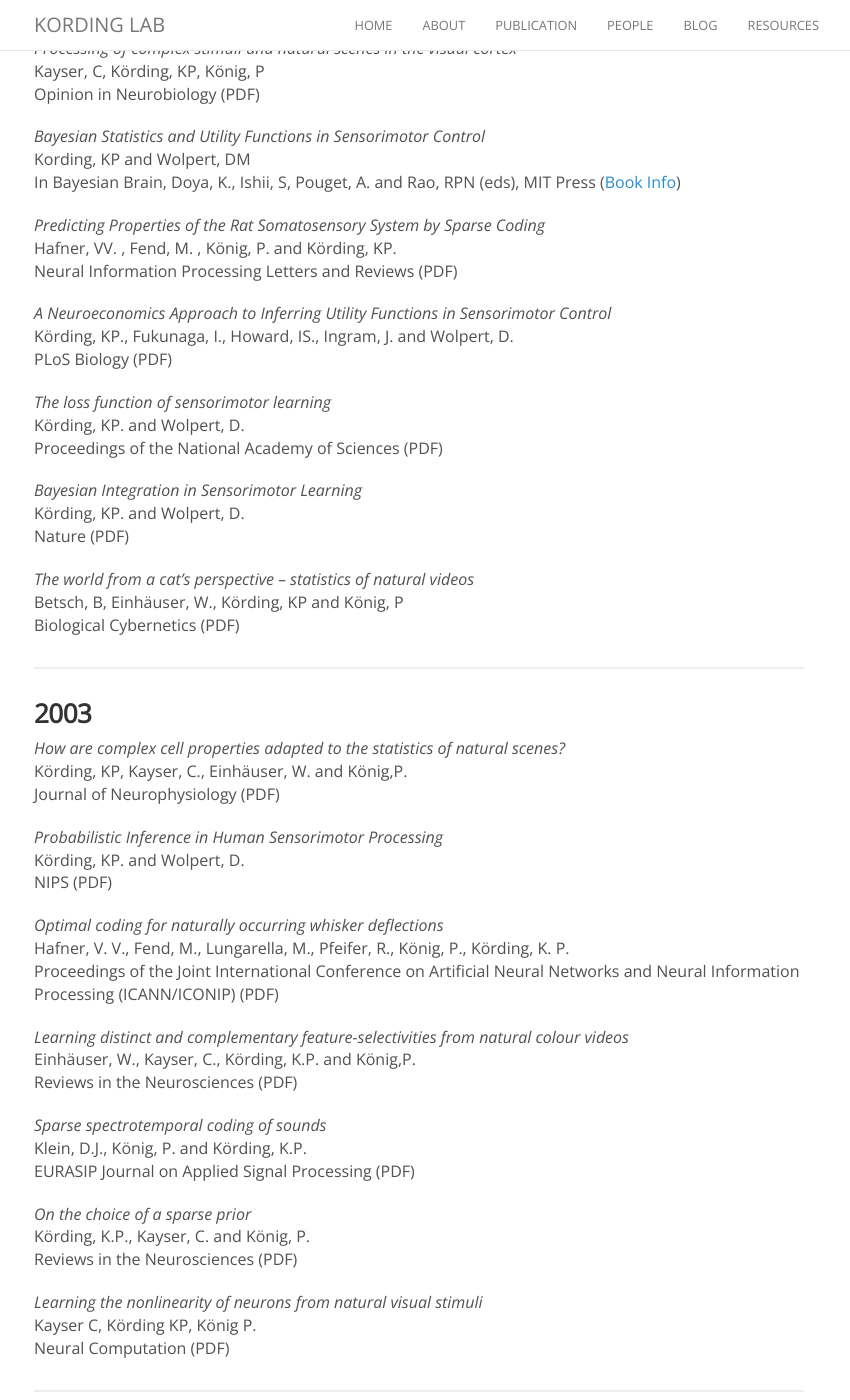
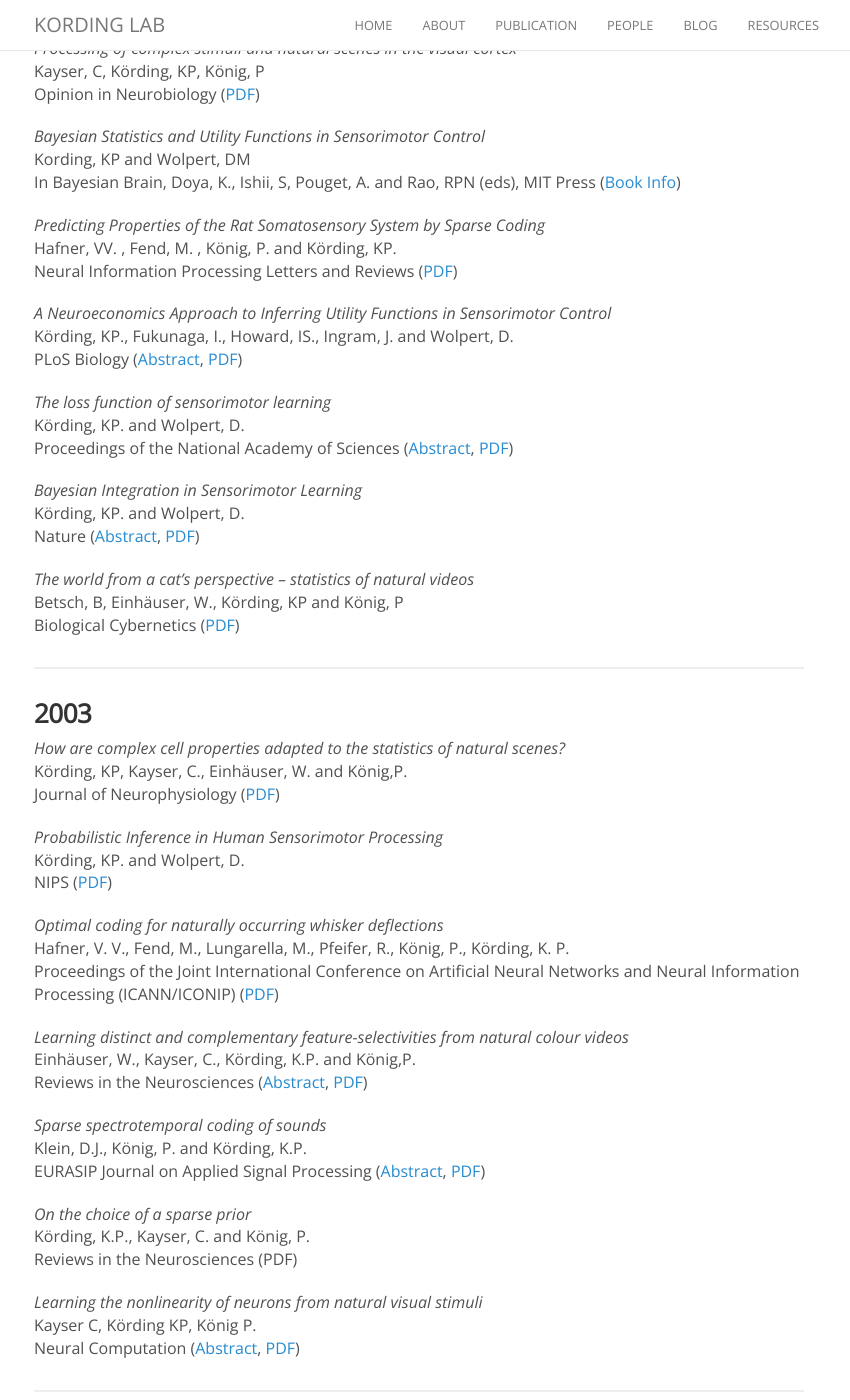
Before and after one commit to KordingLab/KordingLab.github.io, a Jekyll site: the page built from publications.md, in a window 1280 px wide and 1400 px high, scrolled down 10416 px. Shown: the whole window, without its empty margins (221-1071 px from the left). Built offline with Jekyll 4.4.1, drawn with Linux system fonts in a browser that asks for light colours; nearby versions of some CDN libraries; comment, search, counter and statistics services are not loaded; some of the changed text lies outside the part shown.

Commit message:
Complete publication links close #17

```diff
--- a/publications.md
+++ b/publications.md
@@ -396,22 +396,22 @@ Journal of Neurophysiology ([Abstract](http://jn.physiology.org/content/102/3/19
 
 _Structural inference affects depth perception in the context of potential occlusion_<br>
 Stevenson IH and Körding KP <br>
-Advances in Neural Information Processing Systems ([Abstract](http://nips.cc/Conferences/2009/Program/event.php?ID=1798), PDF)
+Advances in Neural Information Processing Systems ([Abstract](http://nips.cc/Conferences/2009/Program/event.php?ID=1798), [PDF](http://papers.nips.cc/paper/3663-structural-inference-affects-depth-perception-in-the-context-of-potential-occlusion.pdf))
 
 
 _Bayesian Statistics (with Particular Focus on the Motor System)_<br>
 Berniker, M, and Kording, KP <br>
-Encyclopedia of Neuroscience (PDF)
+Encyclopedia of Neuroscience ([PDF](http://link.springer.com/referenceworkentry/10.1007%2F978-3-540-29678-2_578))
 
 
 _Bayesian inference of functional connectivity and network structure from spikes_<br>
 Stevenson IH, Rebesco JM, Hatsopoulos NG, Haga Z, Miller LE, and Körding KP <br>
-IEEE TNSRE (Special Issue on Brain Connectivity) ([Abstract](http://ieeexplore.ieee.org/xpls/abs_all.jsp?isnumber=5089923&arnumber=4703283&count=13&index=1&tag=1), PDF, Code)
+IEEE TNSRE (Special Issue on Brain Connectivity) ([Abstract](http://www.ncbi.nlm.nih.gov/pubmed/19273038), [PDF](http://klab.smpp.northwestern.edu/wiki/images/b/ba/Stevenson_Bayesian_inference_2008.pdf), Code)
 
 
 _Relevance of error: what drives motor adaptation?_<br>
 Wei K and Kording KP <br>
-Journal of Neurophysiology ([Abstract](http://jn.physiology.org/cgi/content/full/101/2/655), PDF)
+Journal of Neurophysiology ([Abstract](http://jn.physiology.org/content/101/2/655), [PDF](http://jn.physiology.org/content/101/2/655.full-text.pdf+html))
 
 <hr>
 
@@ -419,12 +419,12 @@ Journal of Neurophysiology ([Abstract](http://jn.physiology.org/cgi/content/full
 
 _Inferring functional connections between neurons_<br>
 Stevenson IH, Rebesco JM, Miller LE, and Körding KP <br>
-Current Opinion in Neurobiology ([Abstract](http://www.sciencedirect.com/science?_ob=ArticleURL&_udi=B6VS3-4V3RCH3-3&_user=1458830&_coverDate=12/08/2008&_rdoc=3&_fmt=high&_orig=browse&_srch=doc-info(%23toc%236251%239999%23999999999%2399999%23FLA%23display%23Articles)&_cdi=6251&_sort=d&_docanchor=&_ct=7&_acct=C000052790&_version=1&_urlVersion=0&_userid=1458830&md5=2da6ad84fd91482c9017145ebd2cc8b7), PDF)
+Current Opinion in Neurobiology ([Abstract](http://www.sciencedirect.com/science?_ob=ArticleURL&_udi=B6VS3-4V3RCH3-3&_user=1458830&_coverDate=12/08/2008&_rdoc=3&_fmt=high&_orig=browse&_srch=doc-info(%23toc%236251%239999%23999999999%2399999%23FLA%23display%23Articles)&_cdi=6251&_sort=d&_docanchor=&_ct=7&_acct=C000052790&_version=1&_urlVersion=0&_userid=1458830&md5=2da6ad84fd91482c9017145ebd2cc8b7), [PDF](http://prism.bham.ac.uk/~popep/jc/SteRebMil2008.pdf))
 
 
 _Exploration and exploitation during sequential search_<br>
 Dam G and Kording KP <br>
-Cognitive Science (PDF)
+Cognitive Science ([PDF](http://www.ncbi.nlm.nih.gov/pmc/articles/PMC3403695/))
 
 
 _A probabilistic model of meetings that combines words and discourse features_<br>
@@ -434,17 +434,17 @@ IEEE Transactions on Audio, Speech, and Language Processing ([Abstract](http://i
 
 _Estimating the sources of motor errors for adaptation and generalization_<br>
 Berniker M and Kording KP <br>
-Nature Neuroscience ([Abstract](http://www.nature.com/neuro/journal/v11/n12/abs/nn.2229.html), PDF)
+Nature Neuroscience ([Abstract](http://www.nature.com/neuro/journal/v11/n12/abs/nn.2229.html), [PDF](http://www.nature.com/neuro/journal/v11/n12/pdf/nn.2229.pdf))
 
 
 _The statistics of natural hand movements_<br>
 Ingram JN, Kording KP, Howard IS, Wolpert DM <br>
-Experimental Brain Research (PDF)
+Experimental Brain Research ([Abstract](http://www.ncbi.nlm.nih.gov/pmc/articles/PMC2636901/), [PDF](http://www.ncbi.nlm.nih.gov/pmc/articles/PMC2636901/pdf/ukmss-3484.pdf))
 
 
 _A probabilistic model of meetings that combines words and discourse features_<br>
 Dowman, M., Savova, V., Griffiths, T. L., Kording, K. P., Tenenbaum, J. B., Purver, M. <br>
-IEEE Transactions on Audio, Speech, and Language Processing (PDF)
+IEEE Transactions on Audio, Speech, and Language Processing ([PDF](http://klab.smpp.northwestern.edu/wiki/images/d/dc/Dowman_Prob_model_word_features_2008.pdf))
 
 <hr>
 
@@ -452,22 +452,22 @@ IEEE Transactions on Audio, Speech, and Language Processing (PDF)
 
 _Dynamics of orientation tuning in cat V1 neurons depend on location within layers and orientation map_<br>
 Schummers, J Cronin, B , Wimmer, K, Stimberg, M , Martin, R, Obermayer, K , Kording, K and Sur, M <br>
-Frontiers in Neuroscience (PDF)
+Frontiers in Neuroscience ([Abstract](http://www.ncbi.nlm.nih.gov/pmc/articles/PMC2570087/), [PDF](http://www.ncbi.nlm.nih.gov/pmc/articles/PMC2570087/pdf/fnins-01-145.pdf))
 
 
 _Causal Inference in Multisensory Perception_<br>
 Kording, KP, Beierholm, U., Ma, W., Quartz, S., Tenenbaum, J., Shams, L. <br>
-PLoS ONE (PDF)
+PLoS ONE ([Abstract](http://journals.plos.org/plosone/article?id=10.1371/journal.pone.0000943), [PDF](http://journals.plos.org/plosone/article?id=10.1371/journal.pone.0000943))
 
 
 _Decision theory: what should the nervous system do?_<br>
 Kording KP <br>
-Science (PDF)
+Science ([Abstract](http://science.sciencemag.org/content/318/5850/606.long), [PDF](http://science.sciencemag.org/content/318/5850/606.full.pdf))
 
 
 _The dynamics of memory as a consequence of optimal adaptation to a changing body_<br>
 Kording KP, Tenenbaum JB, and Shadmehr R <br>
-Nature Neuroscience (PDF)
+Nature Neuroscience ([Abstract](http://www.ncbi.nlm.nih.gov/pmc/articles/PMC2551734/), [PDF](http://www.ncbi.nlm.nih.gov/pmc/articles/PMC2551734/pdf/nihms-66886.pdf))
 
 
 <hr>
@@ -476,7 +476,7 @@ Nature Neuroscience (PDF)
 
 _Causal Inference in sensorimotor integration_<br>
 Kording, K. and Tenenbaum, J. B.  <br>
-Advances in Neural Information Processing Systems (PDF)
+Advances in Neural Information Processing Systems ([PDF](http://citeseerx.ist.psu.edu/viewdoc/download?doi=10.1.1.69.9300&rep=rep1&type=pdf))
 
 
 _Probabilistic mechanisms in sensorimotor control_<br>
@@ -491,12 +491,12 @@ Advances in Neural Information Processing Systems ([PDF](http://books.nips.cc/pa
 
 _Bayesian decision theory in sensorimotor control_<br>
 Kording and Wolpert, D. <br>
-Trends in Cognitive Sciences (PDF)
+Trends in Cognitive Sciences ([PDF](http://www.aliquote.org/cours/2006_cogmaster_B4/pdf/Kording2006.pdf))
 
 
 _Unsupervised topic modelling for multi-party spoken discourse_<br>
 Purver, M., Kording, K. P., Griffiths, T. L., & Tenenbaum, J. B. <br>
-Proceedings of Coling/ACL (PDF)
+Proceedings of Coling/ACL ([PDF](http://web.mit.edu/cocosci/Papers/purver-et-al06acl.pdf))
 
 <hr>
 
@@ -509,37 +509,37 @@ Journal of Neurophysiology ([PDF](http://learning.eng.cam.ac.uk/pub/Public/Wolpe
 
 _Processing of complex stimuli and natural scenes in the visual cortex_<br>
 Kayser, C, Körding, KP, König, P <br>
-Opinion in Neurobiology (PDF)
+Opinion in Neurobiology ([PDF](http://kyb.mpg.de/fileadmin/user_upload/files/publications/pdfs/pdf2966.pdf))
 
 
 _Bayesian Statistics and Utility Functions in Sensorimotor Control_<br>
 Kording, KP and Wolpert, DM <br>
-In Bayesian Brain, Doya, K., Ishii, S, Pouget, A. and Rao, RPN (eds), MIT Press ([Book Info](http://mitpress.mit.edu/catalog/item/default.asp?tid=11106&ttype=2))
+In Bayesian Brain, Doya, K., Ishii, S, Pouget, A. and Rao, RPN (eds), MIT Press ([Book Info](hhttp://mitpress.universitypressscholarship.com/view/10.7551/mitpress/9780262042383.001.0001/upso-9780262042383-chapter-13))
 
 
 _Predicting Properties of the Rat Somatosensory System by Sparse Coding_<br>
 Hafner, VV. , Fend, M. , König, P. and Körding, KP. <br>
-Neural Information Processing Letters and Reviews (PDF)
+Neural Information Processing Letters and Reviews ([PDF](https://adapt.informatik.hu-berlin.de/pub/papers/hafner-niplr04.pdf))
 
 
 _A Neuroeconomics Approach to Inferring Utility Functions in Sensorimotor Control_<br>
 Körding, KP., Fukunaga, I., Howard, IS., Ingram, J. and Wolpert, D. <br>
-PLoS Biology (PDF)
+PLoS Biology ([Abstract](http://journals.plos.org/plosbiology/article?id=10.1371/journal.pbio.0020330), [PDF](http://cbl.eng.cam.ac.uk/pub/Public/Wolpert/Publications/KorFuk04.pdf))
 
 
 _The loss function of sensorimotor learning_<br>
 Körding, KP. and Wolpert, D. <br>
-Proceedings of the National Academy of Sciences (PDF)
+Proceedings of the National Academy of Sciences ([Abstract](http://www.pnas.org/content/101/26/9839.full), [PDF](http://www.pnas.org/content/101/26/9839.full.pdf))
 
 
 _Bayesian Integration in Sensorimotor Learning_<br>
 Körding, KP. and Wolpert, D. <br>
-Nature (PDF)
+Nature ([Abstract](http://www.nature.com/nature/journal/v427/n6971/full/nature02169.html), [PDF](http://www.nature.com/nature/journal/v427/n6971/pdf/nature02169.pdf))
 
 
 _The world from a cat's perspective -- statistics of natural videos_<br>
 Betsch, B, Einhäuser, W., Körding, KP and König, P <br>
-Biological Cybernetics (PDF)
+Biological Cybernetics ([PDF](https://cogsci.uni-osnabrueck.de/~NBP/PDFs_Publications/Betsch.BC.04.pdf))
 
 <hr>
 
@@ -547,27 +547,27 @@ Biological Cybernetics (PDF)
 
 _How are complex cell properties adapted to the statistics of natural scenes?_<br>
 Körding, KP, Kayser, C., Einhäuser, W. and König,P. <br>
-Journal of Neurophysiology (PDF)
+Journal of Neurophysiology ([PDF](https://camtools.cam.ac.uk/access/content/group/d4fe6800-4ce2-4bad-8041-957510e5aaed/Public/3G3/KoeKayEin_JNP_04.pdf))
 
 
 _Probabilistic Inference in Human Sensorimotor Processing_<br>
 Körding, KP. and Wolpert, D. <br>
-NIPS (PDF)
+NIPS ([PDF](http://cbl.eng.cam.ac.uk/pub/Public/Wolpert/Publications/KorWol04_NIPS.pdf))
 
 
 _Optimal coding for naturally occurring whisker deflections_<br>
 Hafner, V. V., Fend, M., Lungarella, M., Pfeifer, R., König, P., Körding, K. P. <br>
-Proceedings of the Joint International Conference on Artificial Neural Networks and Neural Information Processing (ICANN/ICONIP) (PDF)
+Proceedings of the Joint International Conference on Artificial Neural Networks and Neural Information Processing (ICANN/ICONIP) ([PDF](http://klab.smpp.northwestern.edu/wiki/images/0/04/Hafner_Optimal_code_natural_whisker_deflect_2003.pdf))
 
 
 _Learning distinct and complementary feature-selectivities from natural colour videos_<br>
 Einhäuser, W., Kayser, C., Körding, K.P. and König,P. <br>
-Reviews in the Neurosciences (PDF)
+Reviews in the Neurosciences ([Abstract](http://www.ncbi.nlm.nih.gov/pubmed/12929917), [PDF](http://www.ini.uzh.ch/admin/extras/doc_get.php?id=42042))
 
 
 _Sparse spectrotemporal coding of sounds_<br>
 Klein, D.J., König, P. and Körding, K.P. <br>
-EURASIP Journal on Applied Signal Processing (PDF)
+EURASIP Journal on Applied Signal Processing ([Abstract](http://journals.plos.org/ploscompbiol/article?id=10.1371/journal.pcbi.1002594), [PDF](http://klab.smpp.northwestern.edu/wiki/images/0/05/Klein_Sparse_spectrotemporal_coding_sounds_2003.pdf))
 
 
 _On the choice of a sparse prior_<br>
@@ -577,7 +577,7 @@ Reviews in the Neurosciences (PDF)
 
 _Learning the nonlinearity of neurons from natural visual stimuli_<br>
 Kayser C, Körding KP, König P. <br>
-Neural Computation (PDF)
+Neural Computation ([Abstract](http://www.ncbi.nlm.nih.gov/pubmed/12929918), [PDF](http://www.ini.uzh.ch/admin/extras/doc_get.php?id=42068))
 
 <hr>
 
@@ -585,17 +585,17 @@ Neural Computation (PDF)
 
 _Learning Multiple Feature Representations from Natural Image Sequences_<br>
 Einhäuser,W. Kayser,C. Körding K.P. and König,P. <br>
-Artificial Neural Networks:ICANN 2002, Springer Verlag Berlin Heidelberg New York. (PDF)
+Artificial Neural Networks:ICANN 2002, Springer Verlag Berlin Heidelberg New York. ([Abstract](http://www.scholars.northwestern.edu/pubDetail.asp?t=&id=84902153608&), [PDF](https://www.google.com/url?sa=t&rct=j&q=&esrc=s&source=web&cd=2&cad=rja&uact=8&ved=0ahUKEwjUnYnW36_LAhUHuYMKHQJ8DxEQFgglMAE&url=http%3A%2F%2Fwww.ini.uzh.ch%2Fadmin%2Fextras%2Fdoc_get.php%3Fid%3D41968&usg=AFQjCNHZgjtXgTrJWJ8H3CXTJsrCTW_AWw&sig2=xuhz0y3SMI5LpcHxN0yRxg&bvm=bv.116274245,d.amc))
 
 
 _Learning the invariance properties of complex cells from their responses to natural stimuli_<br>
 Einhäuser, W., Kayser, C. , König, P. and Körding, K.P. <br>
-Eur J Neurosci (PDF)
+Eur J Neurosci ([PDF](http://onlinelibrary.wiley.com/store/10.1046/j.0953-816x.2001.01885.x/asset/j.0953-816x.2001.01885.x.pdf;jsessionid=CD61AD9D78406604D5E638D4A30D057A.f02t01?v=1&t=ilimsp9w&s=77e07c8ec465534c0859ec5e97a5c34a8760c59b))
 
 
 _Learning of sparse auditory receptive fields_<br>
 Konrad P. Körding, Peter König, and David J. Klein <br>
-IJCNN  (PDF)
+IJCNN ([Abstract](http://ieeexplore.ieee.org/xpls/abs_all.jsp?arnumber=1007648), [PDF](http://ieeexplore.ieee.org/stamp/stamp.jsp?arnumber=1007648))
 
 <hr>
 
@@ -603,22 +603,22 @@ IJCNN  (PDF)
 
 _Non contact eye-tracking on cats_<br>
 Körding, K.P., Kayser C., Betsch, B. and König, P. <br>
-J Neurosci Methods (PDF)
+J Neurosci Methods ([Abstract](http://www.ncbi.nlm.nih.gov/pubmed/11564530), [PDF](http://klab.smpp.northwestern.edu/wiki/images/a/a7/Kording_2001_Non_contact_eye_track_cats.pdf))
 
 
 _Neurons with two sites of synaptic integration learn invariant representations_<br>
 Körding, K.P. and König,P. <br>
-Neural Computation (PDF)
+Neural Computation ([Abstract](http://www.ncbi.nlm.nih.gov/pubmed/11705412), [PDF](http://www.ini.uzh.ch/admin/extras/doc_get.php?id=41902))
 
 
 _Extracting slow subspaces from natural videos leads to complex cells_<br>
 Kayser, C., Einhäuser, W., Dümmer, O., König, P. and Körding, K.P. <br>
-International conference on artificial neural networks (PDF)
+International conference on artificial neural networks ([PDF](http://whatisthenet.com/pubs/Kayseretal2001.pdf))
 
 
 _Supervised and unsupervised learning with two sites of synaptic integration_<br>
 Körding, K.P. and König ,P. <br>
-Journal of Computational Neuroscience (PDF)
+Journal of Computational Neuroscience ([Abstract](http://www.ncbi.nlm.nih.gov/pubmed/11796938), [PDF](http://sulu.smpp.northwestern.edu/downloads/learnwithtwosites.pdf))
 
 <hr>
 
@@ -626,27 +626,27 @@ Journal of Computational Neuroscience (PDF)
 
 _A spike based learning rule for the generation of invariant representations_<br>
 Körding, K.P. and König, P. <br>
-Journal of Physiology Paris (PDF)
+Journal of Physiology Paris ([Abstract](http://www.ncbi.nlm.nih.gov/pubmed/11165918), [PDF](http://www.sciencedirect.com/science/article/pii/S0928425700010883))
 
 
-_A learning rule for local decorrelation and dynamic recruitment_<br>
+_A learning rule for local decorrelation and dynamic decorrelation_<br>
 Körding, K.P. and König, P. <br>
-Neural Networks (PDF)
+Neural Networks ([Abstract](http://www.ncbi.nlm.nih.gov/pubmed/10935452), [PDF](http://www.sciencedirect.com/science/article/pii/S089360809900088X))
 
 
 _Integrating top-down and bottom-up sensory processing by somato-dendritic interactions_<br>
 Siegel,M. Körding,K.P. and König, P. <br>
-J. Comp. Neurosci (PDF)
+J. Comp. Neurosci ([Abstract](http://www.ncbi.nlm.nih.gov/pubmed/10798600), [PDF](http://www.kording.eu/pubs/SiegelKordingKonigJCN.pdf))
 
 
 _Learning with two sites of synaptic integration_<br>
 Konrad P. Körding and Peter König <br>
-Network: Computation in Neural Systems (PDF)
+Network: Computation in Neural Systems ([PDF](http://sulu.smpp.northwestern.edu/downloads/learnwithtwosites.pdf))
 
 
 _Two sites of synaptic integration: Relevant for learning?_<br>
 Körding, K.P. and König, P. <br>
-International Joint Conference on Neural Networks  (PDF)
+International Joint Conference on Neural Networks ([PDF](http://klab.smpp.northwestern.edu/wiki/images/f/f0/Kording_Two_sites_synap_integrate_relevant_learn_2000.pdf))
 
 <hr>
 
```
